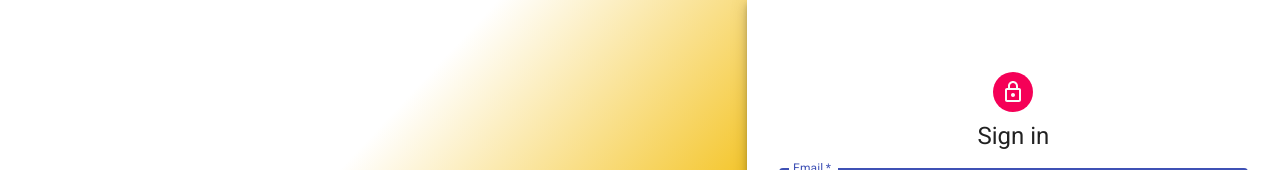
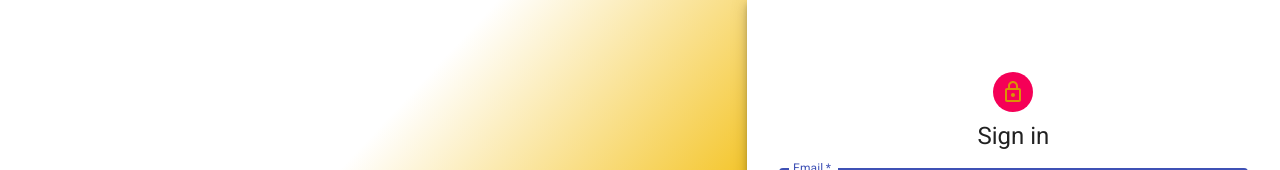
Before and after one commit to IRegiani/verificador-associacao, a React (Create React App) app: page /login in a window 1280 px wide. Shown: the top 170 px of the page. Built offline with nearby package versions, Linux system fonts and the light colour scheme.

Commit message:
Added redux-logger, updated yml, fixed icon and style

```diff
--- a/package.json
+++ b/package.json
@@ -33,6 +33,7 @@
     "react-router-dom": "5.1.2",
     "react-scripts": "3.4.1",
     "redux": "4.0.5",
+    "redux-logger": "3.0.6",
     "redux-saga": "1.1.3"
   },
   "devDependencies": {
--- a/src/pages/login/index.jsx
+++ b/src/pages/login/index.jsx
@@ -47,12 +47,11 @@ const Login = () => {
       <CssBaseline />
       <Grid item xs={false} sm={4} md={7} className={classes.image2}>
         <div style={styles.logo(Logo)} />
-        {/* <img src={googleIcon} alt="googleIcon" /> */}
       </Grid>
       <Grid item xs={12} sm={8} md={5} component={Paper} elevation={6} square>
         <div className={classes.paper}>
           <Avatar className={classes.avatar}>
-            <LockOutlinedIcon />
+            <LockOutlinedIcon style={styles.lock} />
           </Avatar>
           <Typography component="h1" variant="h5">
             Sign in
--- a/src/pages/login/style.js
+++ b/src/pages/login/style.js
@@ -51,6 +51,9 @@ const styles = {
     backgroundSize: 'contain',
     alignSelf: 'center',
   }),
+  lock: {
+    color: 'rgba(217,147,5,1)',
+  },
 };
 
 export {
--- a/src/state/index.js
+++ b/src/state/index.js
@@ -2,10 +2,24 @@ import { createStore, applyMiddleware } from 'redux';
 import createSagaMiddleware from 'redux-saga';
 
 import sagas from './sagas';
+import reducers from './reducers';
 
 const sagaMiddleware = createSagaMiddleware();
-const store = createStore(() => {}, applyMiddleware(sagaMiddleware));
+const middlewares = [sagaMiddleware];
+
+if (process.env.NODE_ENV === 'development') {
+  // eslint-disable-next-line global-require
+  const { logger } = require('redux-logger');
+  middlewares.push(logger);
+}
+
+const store = createStore(
+  reducers,
+  applyMiddleware(...middlewares),
+);
+
 sagaMiddleware.run(sagas);
+
 export {
   store,
 };
--- /dev/null
+++ b/src/state/reducers/index.js
@@ -0,0 +1,5 @@
+import { combineReducers } from 'redux';
+
+const reducers = combineReducers({});
+
+export default reducers;
```
Also changed, not shown: 1 other file (tests, documents, lock files or other folders).
